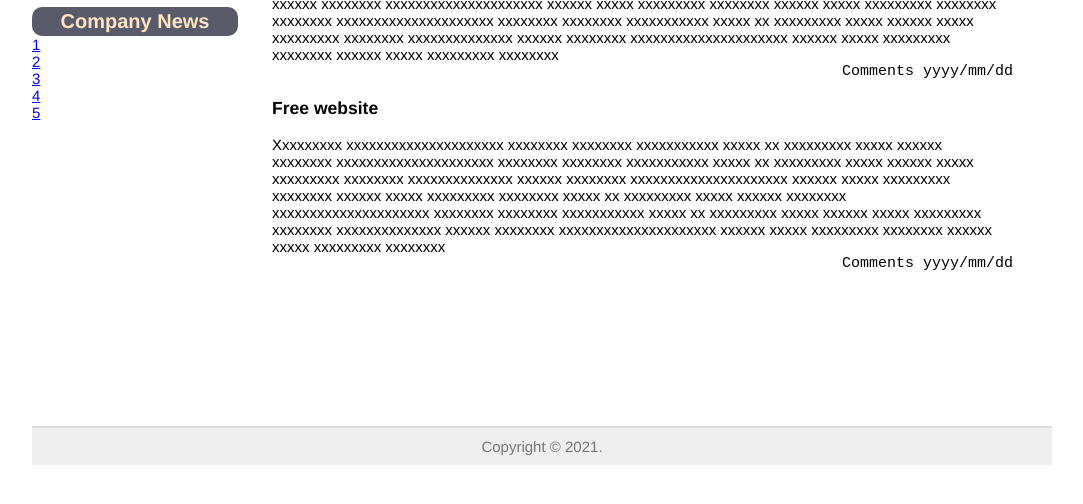
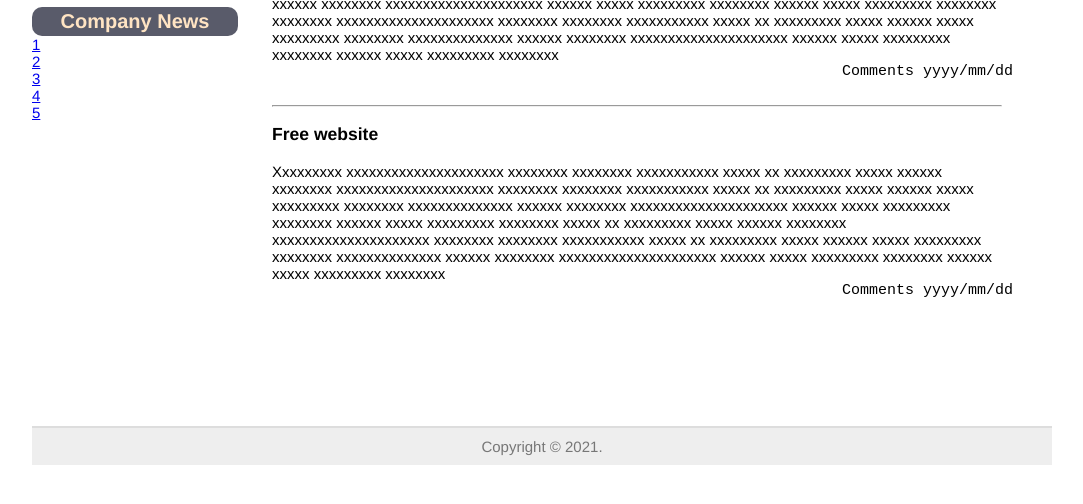
Before and after one commit to jill83123/website, a plain HTML site: page hw2.html in a window 1280 px wide. Shown: the part 374-878 px from the top of the page, without its empty margins (108-1191 px from the left). Drawn offline with Linux system fonts and the light colour scheme.

Commit message:
Update hw2.html

```diff
--- a/hw2.html
+++ b/hw2.html
@@ -53,6 +53,9 @@
     <h3>Xxxxxxxxxxxx Design</h3>
     <p>Xxxxxx xxxx xxxxxx xxxxx xxxxxxxxx xxxxxxxx xxxxxxxxxxxxxx xxxxxx xxxxxxxx xxxxxxxxxxxxxxxxxxxxx xxxxxxxx xxxxxxxx xxxxxxxxxxx xxxxx xx xxxxxxxxx xxxxx  xxxxxx xxxxx xxxxxxxxx xxxxxxxx xxxxxxxxxxxxxx xxxxxx xxxxxxxx xxxxxxxxxxxxxxxxxxxxx xxxxxx xxxxx xxxxxxxxx xxxxxxxx xxxxxx xxxxx xxxxxxxxx xxxxxxxx xxxxxxxx xxxxxxxxxxxxxxxxxxxxx xxxxxxxx xxxxxxxx xxxxxxxxxxx xxxxx xx xxxxxxxxx xxxxx  xxxxxx xxxxx xxxxxxxxx xxxxxxxx xxxxxxxxxxxxxx xxxxxx xxxxxxxx xxxxxxxxxxxxxxxxxxxxx xxxxxx xxxxx xxxxxxxxx xxxxxxxx xxxxxx xxxxx xxxxxxxxx xxxxxxxx</p>
     <samp>Comments  </samp><samp>  yyyy/mm/dd</samp>
+    <br/>
+    <br/>
+    <hr/>
     <h3>Free website</h3>
     <p>Xxxxxxxxx xxxxxxxxxxxxxxxxxxxxx xxxxxxxx xxxxxxxx xxxxxxxxxxx xxxxx xx xxxxxxxxx xxxxx  xxxxxx xxxxxxxx xxxxxxxxxxxxxxxxxxxxx xxxxxxxx xxxxxxxx xxxxxxxxxxx xxxxx xx xxxxxxxxx xxxxx  xxxxxx xxxxx xxxxxxxxx xxxxxxxx xxxxxxxxxxxxxx xxxxxx xxxxxxxx xxxxxxxxxxxxxxxxxxxxx xxxxxx xxxxx xxxxxxxxx xxxxxxxx xxxxxx xxxxx xxxxxxxxx xxxxxxxx xxxxx xx xxxxxxxxx xxxxx  xxxxxx xxxxxxxx xxxxxxxxxxxxxxxxxxxxx xxxxxxxx xxxxxxxx xxxxxxxxxxx xxxxx xx xxxxxxxxx xxxxx  xxxxxx xxxxx xxxxxxxxx xxxxxxxx xxxxxxxxxxxxxx xxxxxx xxxxxxxx xxxxxxxxxxxxxxxxxxxxx xxxxxx xxxxx xxxxxxxxx xxxxxxxx xxxxxx xxxxx xxxxxxxxx xxxxxxxx</p>
     <samp>Comments  </samp><samp>  yyyy/mm/dd</samp>
```
